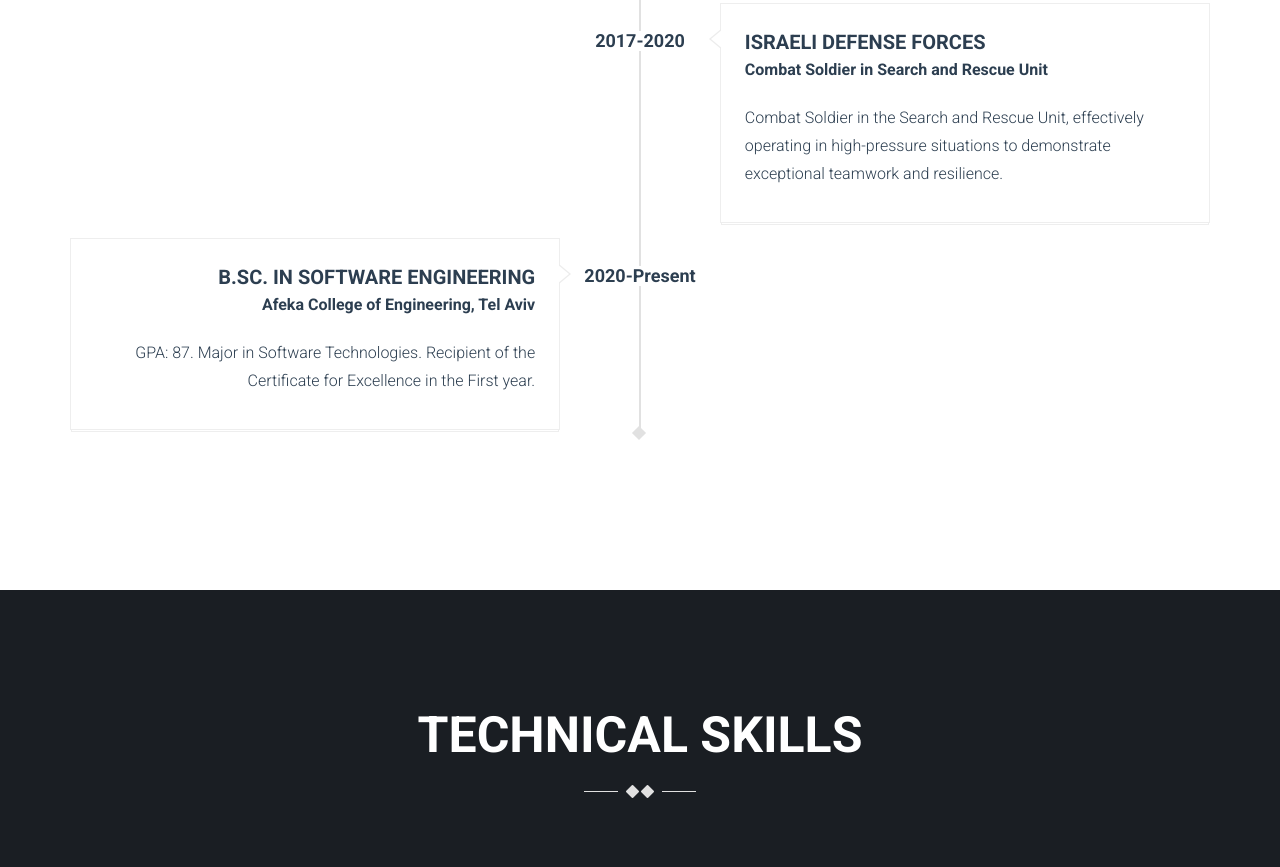
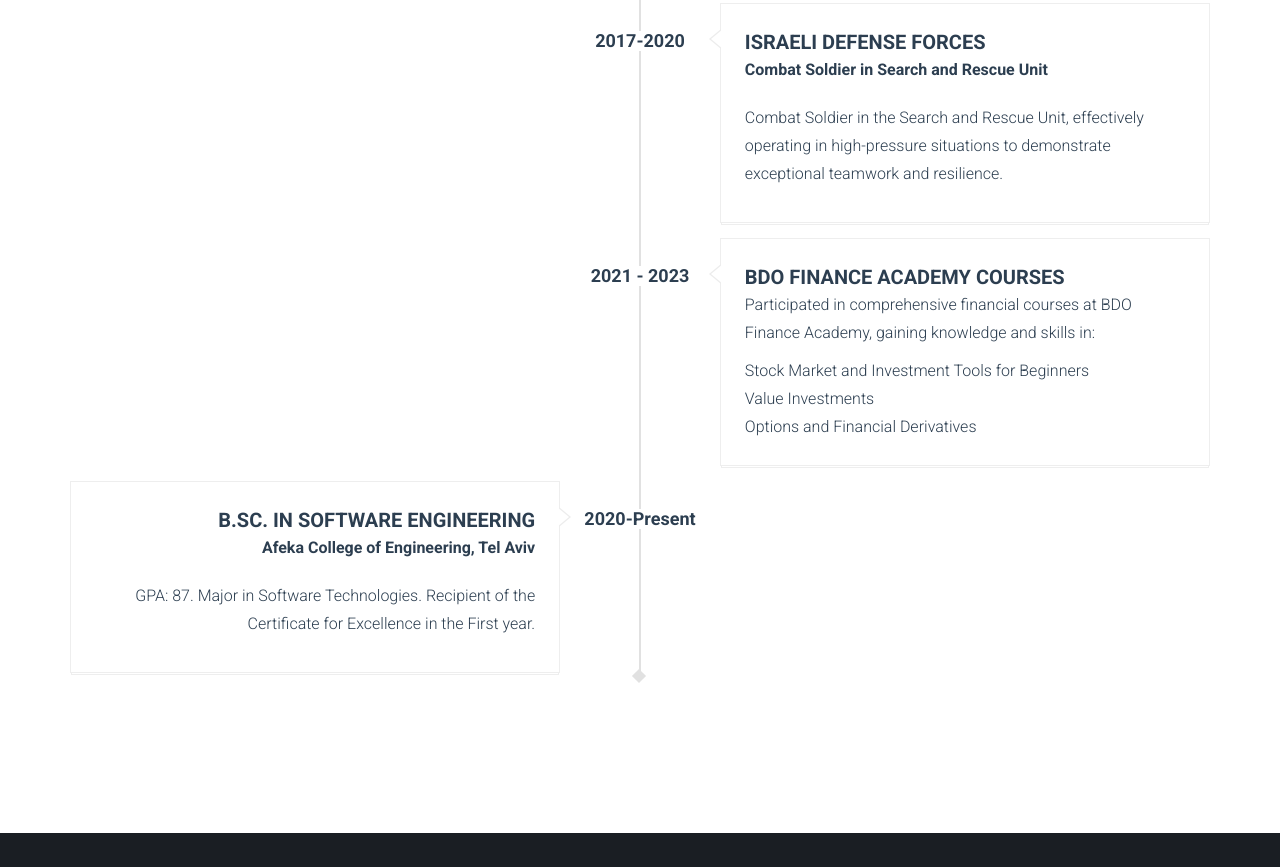
Before and after one commit to Omer1004/omer1004.github.io, a plain HTML site: page index.html in a window 1280 px wide. Shown: the part 2441-3308 px from the top of the page. Drawn offline with Linux system fonts and the light colour scheme; some packages are replaced by stand-ins of ours; animation ran at ten frames a second.

Commit message:
Add BDO Finance Academy Courses to timeline

```diff
--- a/index.html
+++ b/index.html
@@ -224,6 +224,30 @@
                                     <div class="timeline-body">
                                         <p>Combat Soldier in the Search and Rescue Unit, effectively operating in high-pressure
                                         situations to demonstrate exceptional teamwork and resilience.</p>
+                                    </div><!-- /timeline-body -->
+                                </div> <!-- /timeline-content -->
+                            </div><!-- /timeline-panel -->
+                        </li>
+
+                        <!-- BDO Finance Academy Courses -->
+                        <li class="timeline-inverted">
+                            <div class="posted-date">
+                                <span class="month">2021 - 2023</span>
+                            </div><!-- /posted-date -->
+
+                            <div class="timeline-panel wow fadeInUp">
+                                <div class="timeline-content">
+                                    <div class="timeline-heading">
+                                        <h3>BDO Finance Academy Courses</h3>
+                                    </div><!-- /timeline-heading -->
+
+                                    <div class="timeline-body">
+                                        <p>Participated in comprehensive financial courses at BDO Finance Academy, gaining knowledge and skills in:</p>
+                                        <ul>
+                                            <li>Stock Market and Investment Tools for Beginners</li>
+                                            <li>Value Investments</li>
+                                            <li>Options and Financial Derivatives</li>
+                                        </ul>
                                     </div><!-- /timeline-body -->
                                 </div> <!-- /timeline-content -->
                             </div><!-- /timeline-panel -->
```
